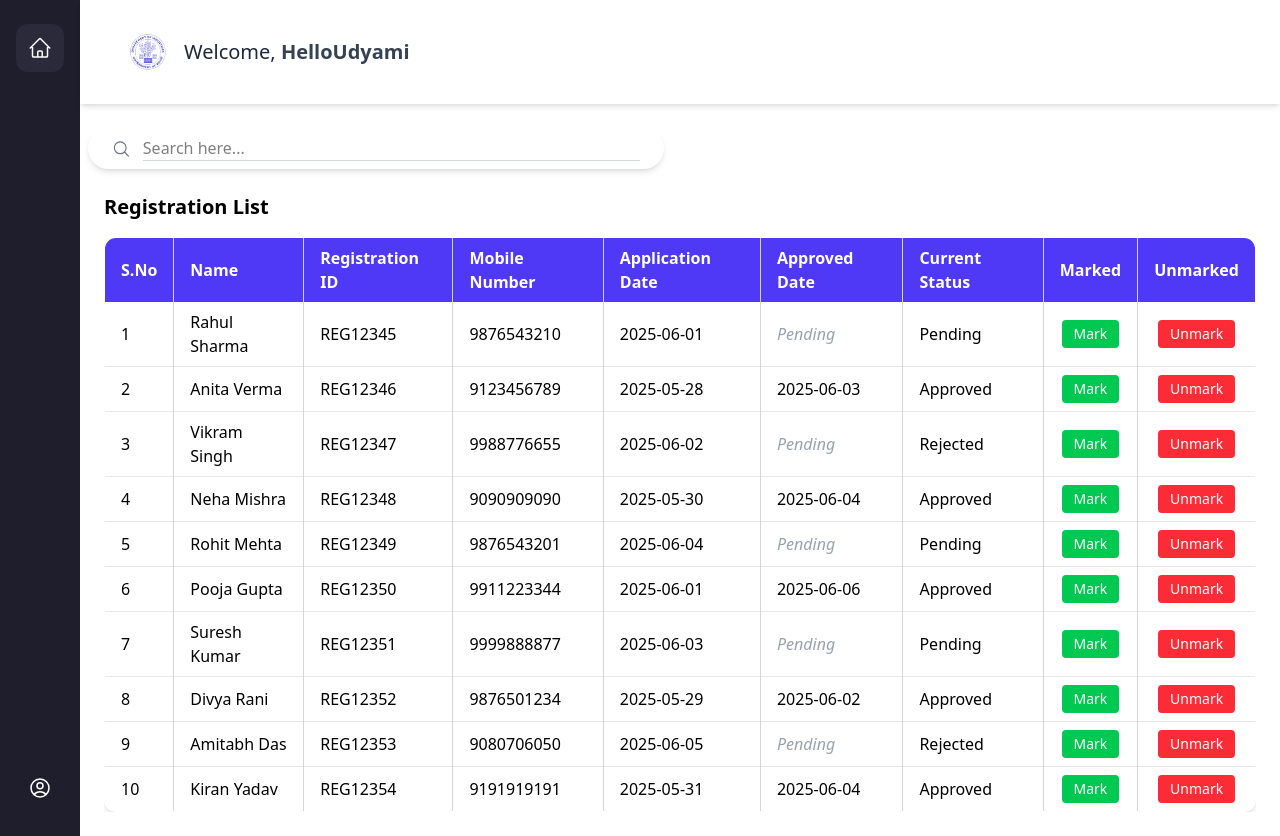
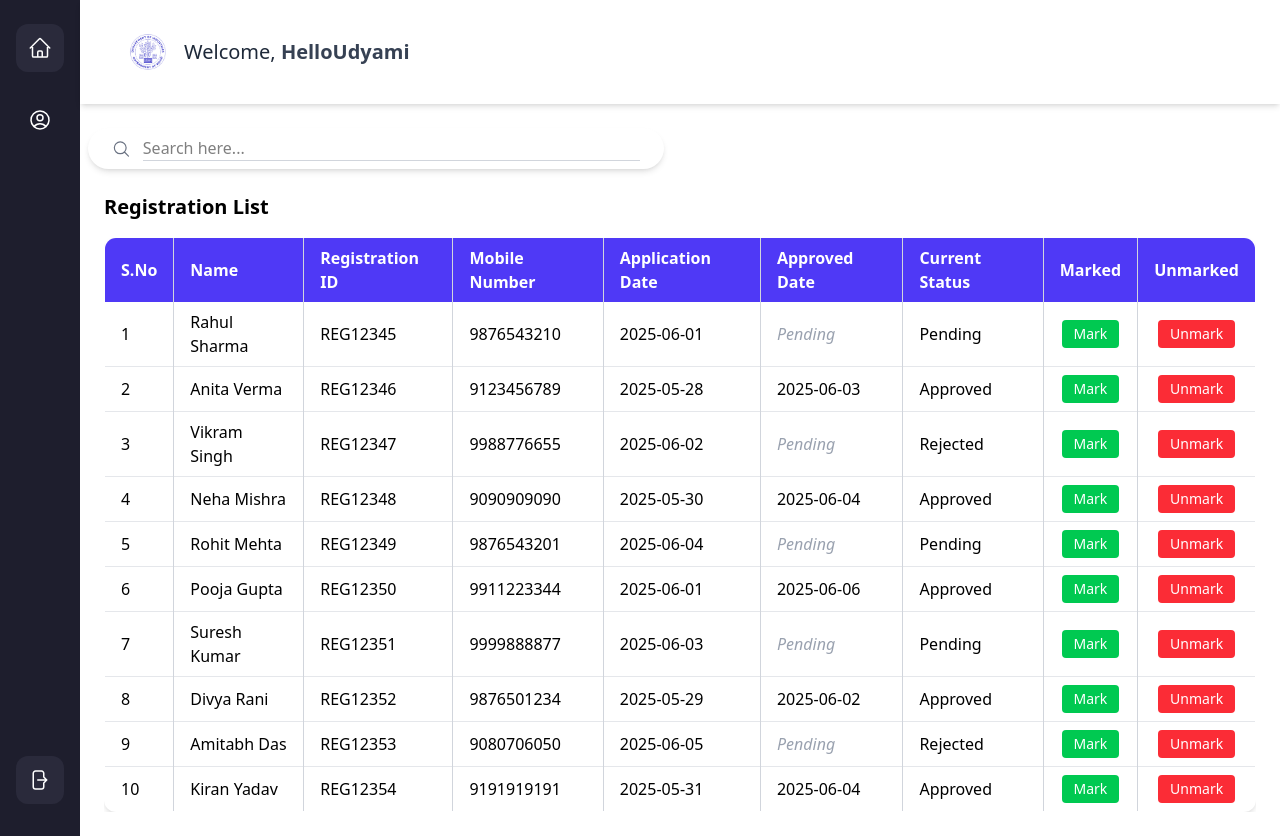
Before and after one commit to k20manish/Udyami_Bot, a React (Vite) app: page /Registration_Page in a window 1280 px wide. Built offline with nearby package versions, Linux system fonts and the light colour scheme; the HTML template or start-up script is replaced by a standard one.

Commit message:
change in the sidebar section

```diff
--- a/src/component/SideBar.jsx
+++ b/src/component/SideBar.jsx
@@ -1,20 +1,13 @@
 import React, { useState } from 'react';
 import {
   HomeIcon,
-  UserGroupIcon,
-  FolderIcon,
-  BellIcon,
-  UsersIcon,
-  Cog6ToothIcon,
   UserCircleIcon,
-  CalendarDaysIcon,
 } from '@heroicons/react/24/outline';
-
-import { PiRankingBold } from "react-icons/pi";
-
+import { useNavigate } from 'react-router-dom';
 
 const SideBar = ({ setActiveSection }) => {
   const [active, setActive] = useState('Dashboard');
+  const navigate = useNavigate();
 
   const menuItems = [
     { name: 'Dashboard', icon: HomeIcon },
@@ -25,11 +18,18 @@ const SideBar = ({ setActiveSection }) => {
     setActiveSection(name);
   };
 
+  const handleLogout = () => {
+    // Optional: clear any auth tokens or user data
+    // localStorage.clear();
+    navigate('/');
+  };
+
   return (
-    <div className="w-20 h-full bg-[#1E1E2D] text-white flex flex-col items-center py-6 z-50 ">
+    <div className="w-20 h-full bg-[#1E1E2D] text-white flex flex-col items-center py-6 z-50">
 
-      {/* Scrollable Menu Container */}
-      <div className="flex-1 w-full overflow-y-auto flex flex-col gap-6 items-center">
+      {/* Menu Items + Admin Button */}
+      <div className="flex-grow w-full flex flex-col gap-6 items-center">
+        {/* Menu Buttons */}
         {menuItems.map((item) => {
           const Icon = item.icon;
           return (
@@ -44,10 +44,8 @@ const SideBar = ({ setActiveSection }) => {
             </button>
           );
         })}
-      </div>
 
-      {/* Fixed Bottom Admin Button */}
-      <div className="w-full flex justify-center mt-6">
+        {/* Admin Button (just below menu) */}
         <button
           onClick={() => handleClick('Admin')}
           className={`p-3 rounded-xl transition-colors ${
@@ -58,6 +56,30 @@ const SideBar = ({ setActiveSection }) => {
         </button>
       </div>
 
+      {/* Logout Button at the very bottom */}
+      <div className="w-full flex justify-center mt-6 mb-2">
+        <button
+          onClick={handleLogout}
+          className="p-3 rounded-xl hover:bg-[#2A2A3B] bg-[#2A2A3B] transition-colors"
+          title="Logout"
+        >
+          {/* Logout Icon */}
+          <svg
+            xmlns="http://www.w3.org/2000/svg"
+            fill="none"
+            viewBox="0 0 24 24"
+            strokeWidth={1.5}
+            stroke="currentColor"
+            className="w-6 h-6"
+          >
+            <path
+              strokeLinecap="round"
+              strokeLinejoin="round"
+              d="M15.75 9V5.25A2.25 2.25 0 0013.5 3h-6A2.25 2.25 0 005.25 5.25v13.5A2.25 2.25 0 007.5 21h6a2.25 2.25 0 002.25-2.25V15m3-3h-9m9 0l-3-3m3 3l-3 3"
+            />
+          </svg>
+        </button>
+      </div>
     </div>
   );
 };
```
